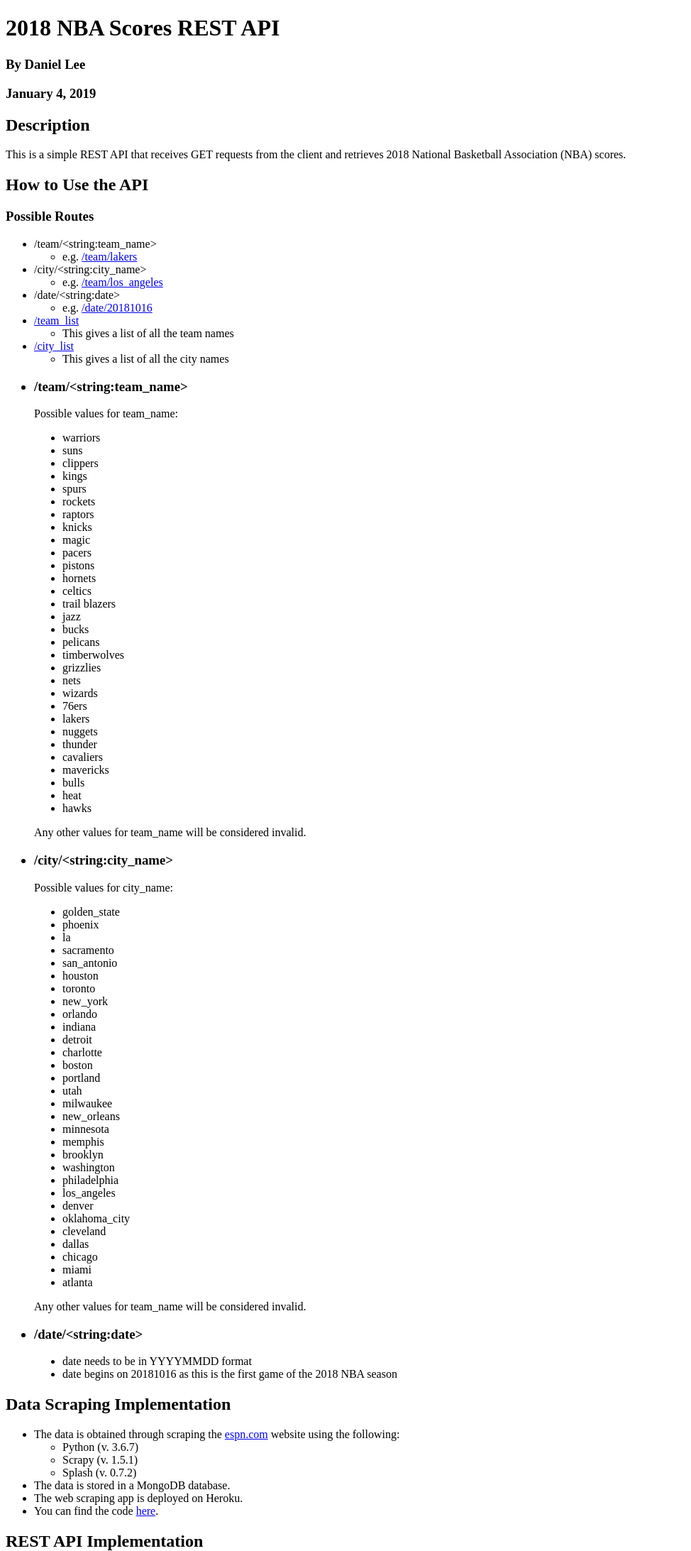
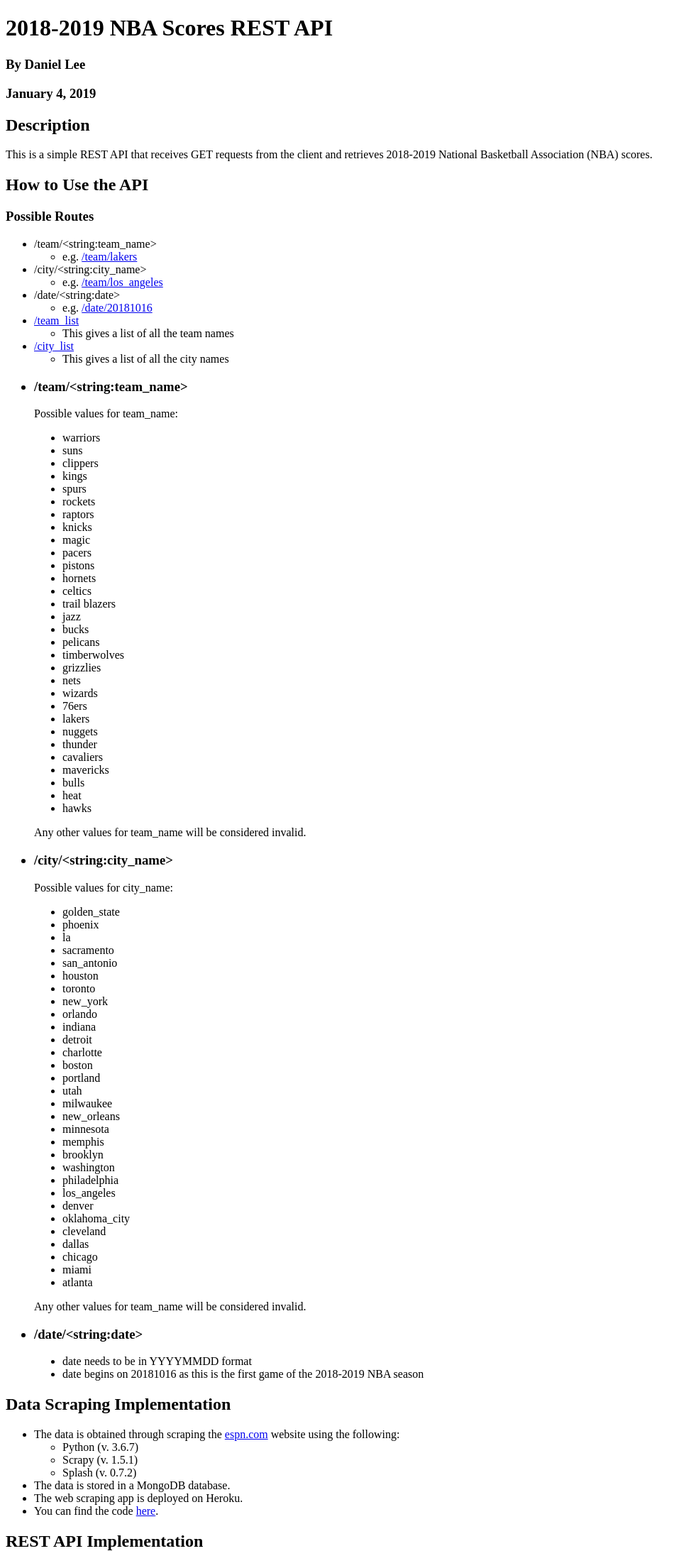
Before and after one commit to danielhanbitlee/nba_scores_api_flask_pymongo, a Flask app: page / in a window 1280 px wide. Shown: the top 2185 px of the page at 71% size, without its empty margins (0-974 px from the left). Run offline with Flask 2, Linux system fonts and the light colour scheme; some libraries are stand-ins or nearby versions.

Commit message:
edited index.html

```diff
--- a/templates/index.html
+++ b/templates/index.html
@@ -4,11 +4,11 @@
 		<title></title>
 	</head>
 	<body>
-		<h1>2018 NBA Scores REST API</h1>
+		<h1>2018-2019 NBA Scores REST API</h1>
 		<h3>By Daniel Lee</h3>
 		<h3>January 4, 2019</h3>
 		<h2>Description</h2>
-		<p>This is a simple REST API that receives GET requests from the client and retrieves 2018 National Basketball Association (NBA) scores.</p>
+		<p>This is a simple REST API that receives GET requests from the client and retrieves 2018-2019 National Basketball Association (NBA) scores.</p>
 		<h2>How to Use the API</h2>
 		<h3>Possible Routes</h3>
 		<ul>
@@ -107,7 +107,7 @@
 		<h3><ul><li>/date/&lt;string:date&gt;</ul></h3>
 		<ul style="margin-left: 40px">
 			<li>date needs to be in YYYYMMDD format
-			<li>date begins on 20181016 as this is the first game of the 2018 NBA season
+			<li>date begins on 20181016 as this is the first game of the 2018-2019 NBA season
 		</ul>
 		<h2>Data Scraping Implementation</h2>
 		<ul>
```
